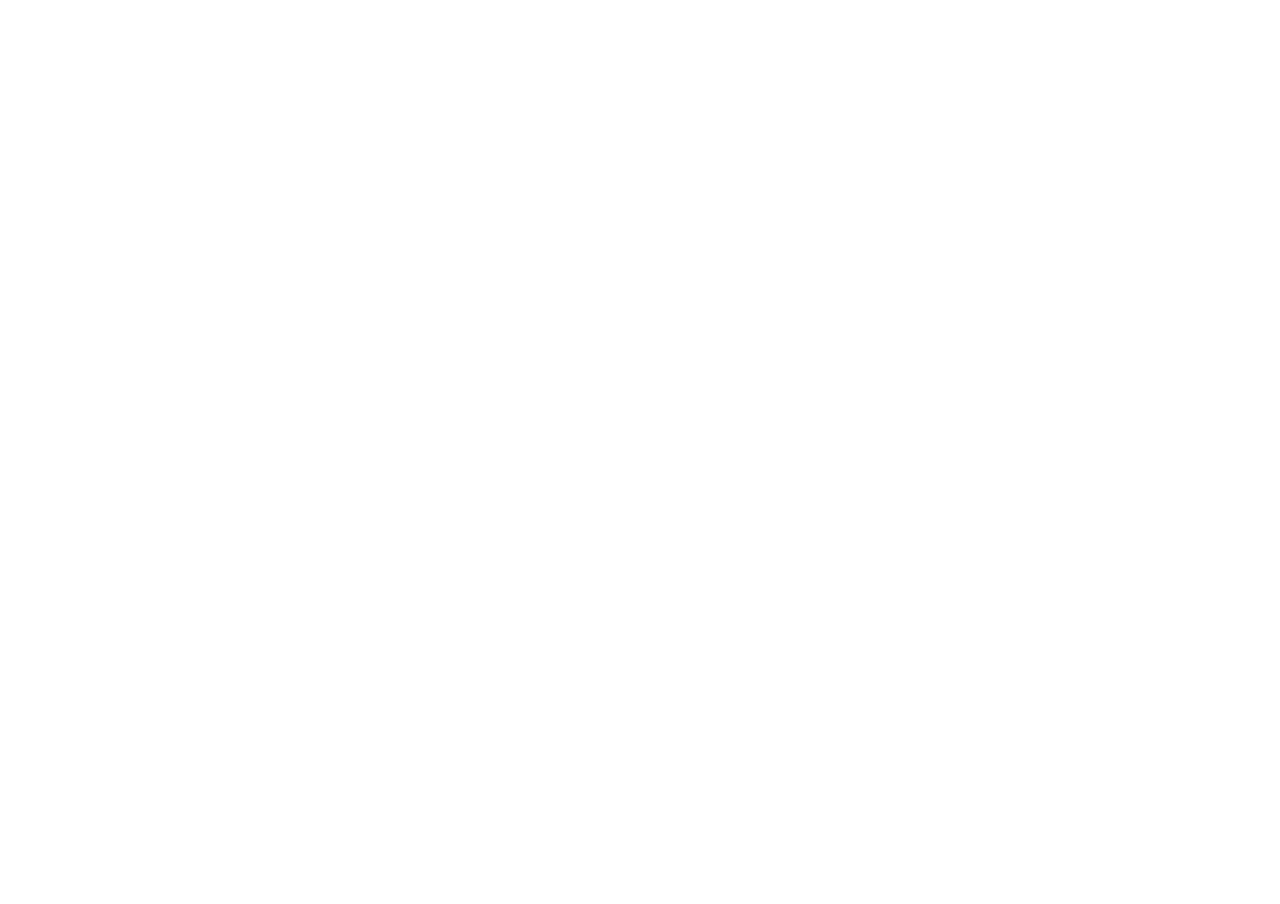
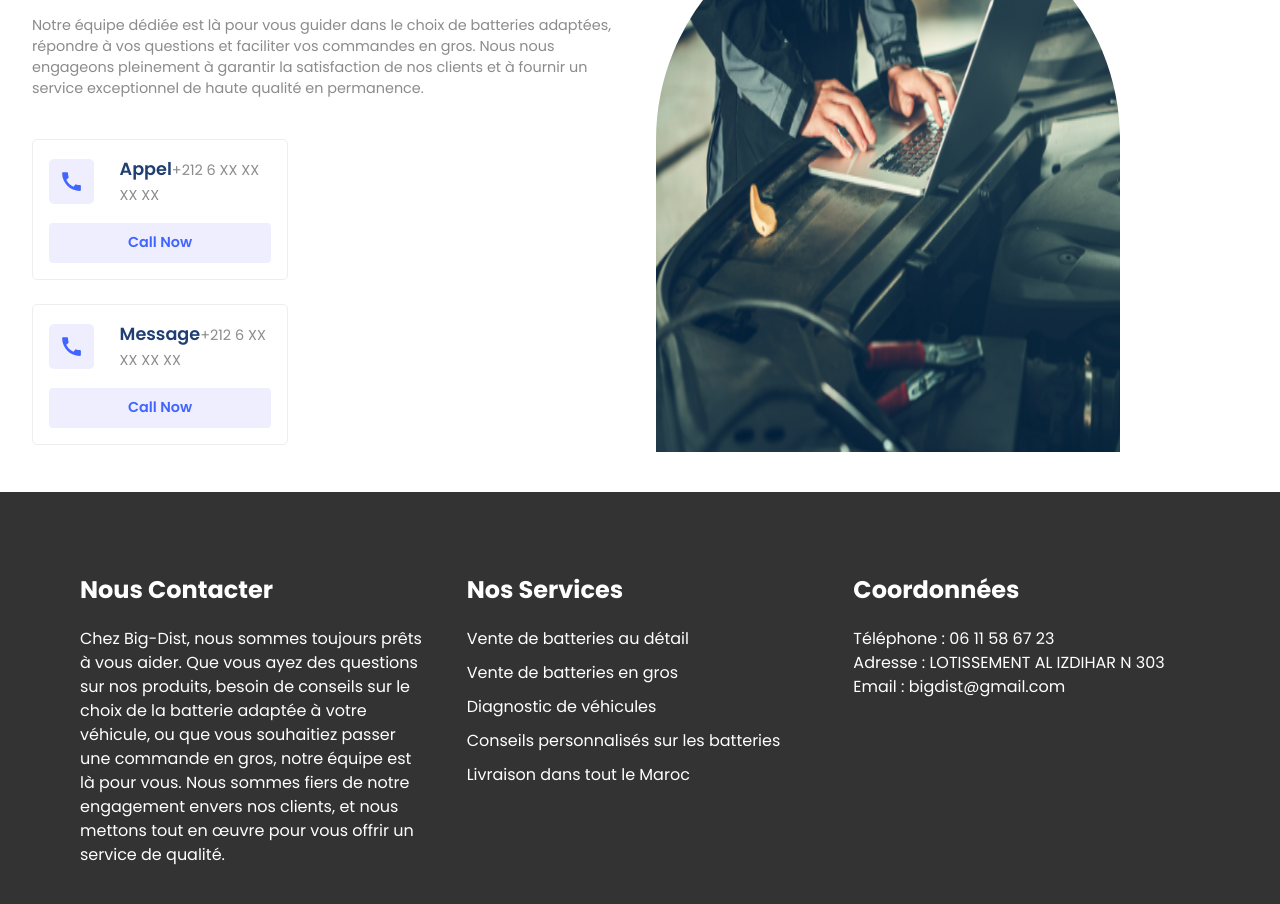
Before and after one commit to LahNabil/Big-Dist, a React (Vite) app: page / in a window 1280 px wide. Shown: the part 1740-2644 px from the top of the page. Before the commit the page ends 1608 px from the top, so only its background shows below. Built offline with nearby package versions, Linux system fonts and the light colour scheme; no server answers.

Commit message:
finishing first page

```diff
--- a/src/App.jsx
+++ b/src/App.jsx
@@ -4,6 +4,8 @@
 import './App.css'
 import Batteries from "./composants/Batteries/Batteries";
 import Value from "./composants/Value/Value"
+import Contact from "./composants/Contact/Contact"
+import Footer from "./composants/Footer/Footer"
 function App() {
   return (
     <div className="app">
@@ -15,6 +17,8 @@
       <Companies/>
       <Batteries/>
       <Value/>
+      <Contact/>
+      <Footer/>
 
 
     </div>
--- /dev/null
+++ b/src/composants/Contact/Contact.css
@@ -0,0 +1,52 @@
+.c-container{
+    justify-content: space-between;
+}
+.c-container>div{
+    flex:1;
+}
+.c-right{
+    width:100%;
+}
+.c-left{
+    gap: 0.5rem;
+}
+.contactModes{
+    margin-top: 2rem;
+    gap: 1rem;
+
+}
+.contactModes .row{
+    gap: 1.5rem;
+}
+.mode{
+    width: 16rem;
+    padding: 1rem;
+    border: 0.8px solid rgba(128, 128, 128, 0.143);
+    border-radius: 5px;
+    gap: 1rem;
+    transition: all 300ms ease-in-out;
+}
+.mode .button{
+    width: 100%;
+    background: var(--lightBlue);
+    color: var(--blue);
+    font-size: 0.9rem;
+    font-weight: 600;
+}
+.mode >:nth-child(1){
+    width: 100%;
+    gap: 1.6rem;
+}
+.mode .detail .primaryText{
+    font-size: 1.1rem;
+    font-weight: 600;
+}
+.mode:hover{
+    scale: 1.1;
+    box-shadow: var(--shadow);
+}
+.mode .button:hover{
+    background: var(--blue-gradient);
+    color: white;
+    scale: 0.8;
+}
--- /dev/null
+++ b/src/composants/Contact/Contact.jsx
@@ -0,0 +1,54 @@
+import React from 'react'
+import "./Contact.css"
+import {MdCall} from 'react-icons/md'
+import {BsFillChatDotsFill} from 'react-icons/bs'
+import {HiChatBubbleBottomCenter} from 'react-icons/hi2'
+
+const Contact = () => {
+  return (
+    <section className='c-wrapper'>
+        <div className="paddings innerWidth flexCenter c-container">
+            <div className="flexColStart c-left">
+                <span className='orangeText'>Contactez-nous</span>
+                <span className='primaryText'>Accessibilité à Nos Services</span>
+                <span className='secondaryText'>Notre équipe dédiée est là pour vous guider dans le choix de batteries adaptées, répondre à vos questions et faciliter vos commandes en gros. Nous nous engageons pleinement à garantir la satisfaction de nos clients et à fournir un service exceptionnel de haute qualité en permanence.</span>
+                <div className="flexColStart contactModes">
+                    <div className="flexColStart row">
+                        <div className="flexColCenter mode">
+                            <div className="flexStart">
+                                <div className="flexCenter icon">
+                                    <MdCall size={25}/>
+                                </div>
+                                <div className="flexColstart detail">
+                                    <span className='primaryText'>Appel</span>
+                                    <span className='secondaryText'>+212 6 XX XX XX XX</span>
+                                </div>
+                            </div>
+                            <div className="flexCenter button">Call Now</div>
+                        </div>
+                        <div className="flexColCenter mode">
+                            <div className="flexStart">
+                                <div className="flexCenter icon">
+                                    <MdCall size={25}/>
+                                </div>
+                                <div className="flexColstart detail">
+                                    <span className='primaryText'>Message</span>
+                                    <span className='secondaryText'>+212 6 XX XX XX XX</span>
+                                </div>
+                            </div>
+                            <div className="flexCenter button">Call Now</div>
+                        </div>
+                    </div>
+                </div>
+            </div>
+            <div className="c-right">
+                <div className="image-container">
+                    <img src='./contact.png' alt='image-contact'/>
+                </div>
+            </div>
+        </div>
+    </section>
+  )
+}
+
+export default Contact
--- /dev/null
+++ b/src/composants/Footer/Footer.css
@@ -0,0 +1,84 @@
+.f-wrapper {
+    background-color: #333;
+    color: #fff;
+    padding: 40px 0;
+  }
+
+  .f-container {
+    display: flex;
+    justify-content: space-between;
+    max-width: 1200px;
+    margin: 0 auto;
+    padding: 20px;
+  }
+
+  .f-contact, .f-services, .f-contact-info {
+    flex: 1;
+    padding: 20px;
+  }
+
+  .f-contact h3, .f-services h3, .f-contact-info h3 {
+    font-size: 20px;
+    margin-bottom: 10px;
+  }
+  h2{
+    margin-bottom: 20px;
+  }
+
+  .f-contact p, .f-services ul, .f-contact-info p {
+    font-size: 16px;
+    line-height: 1.5;
+  }
+
+  .f-services ul {
+    list-style: none;
+    padding: 0;
+  }
+
+  .f-services li {
+    margin-bottom: 10px;
+  }
+
+  .f-social-media {
+    flex: 1;
+    padding: 20px;
+  }
+
+  .f-social-media h3 {
+    font-size: 20px;
+    margin-bottom: 20px;
+  }
+
+  .f-icons {
+    display: flex;
+    gap: 20px;
+  }
+
+  .f-icons a {
+    color: #fff;
+    font-size: 24px;
+    text-decoration: none;
+    transition: color 0.3s;
+  }
+
+  .f-icons a:hover {
+    color: #007bff; /* Couleur au survol (bleu par exemple) */
+  }
+
+  .f-copy {
+    text-align: center;
+    padding: 20px 0;
+    font-size: 14px;
+  }
+
+  /* Médias Query pour la mise en page mobile */
+  @media (max-width: 768px) {
+    .f-container {
+      flex-direction: column;
+      text-align: center;
+    }
+
+    .f-contact, .f-services, .f-contact-info {
+      margin-bottom: 30px;
+    }
+  }
--- /dev/null
+++ b/src/composants/Footer/Footer.jsx
@@ -0,0 +1,33 @@
+import React from 'react';
+import './Footer.css';
+
+const Footer = () => {
+  return (
+    <footer className='f-wrapper'>
+      <div className='f-container'>
+        <div className='f-contact'>
+          <h2>Nous Contacter</h2>
+          <p>Chez Big-Dist, nous sommes toujours prêts à vous aider. Que vous ayez des questions sur nos produits, besoin de conseils sur le choix de la batterie adaptée à votre véhicule, ou que vous souhaitiez passer une commande en gros, notre équipe est là pour vous. Nous sommes fiers de notre engagement envers nos clients, et nous mettons tout en œuvre pour vous offrir un service de qualité.</p>
+        </div>
+        <div className='f-services'>
+          <h2>Nos Services</h2>
+          <ul>
+            <li>Vente de batteries au détail</li>
+            <li>Vente de batteries en gros</li>
+            <li>Diagnostic de véhicules</li>
+            <li>Conseils personnalisés sur les batteries</li>
+            <li>Livraison dans tout le Maroc</li>
+          </ul>
+        </div>
+        <div className='f-contact-info'>
+          <h2>Coordonnées</h2>
+          <p>Téléphone : 06 11 58 67 23</p>
+          <p>Adresse : LOTISSEMENT AL IZDIHAR N 303</p>
+          <p>Email : bigdist@gmail.com</p>
+        </div>
+      </div>
+    </footer>
+  );
+};
+
+export default Footer;
--- a/src/composants/Header/Header.jsx
+++ b/src/composants/Header/Header.jsx
@@ -8,8 +8,7 @@
             <img src="./logo-big-dist.png" logo="logo big" width={100}/>
             <div className="flexCenter h-menu">
                 <a href="">Batteries</a>
-                <a href=''>Our values</a>
-                <a href=''>Get Started</a>
+                <a href=''>About Us</a>
                 <button className='button'>
                 <a href=''>Contact</a>
                 </button>
```
Also changed, not shown: public/contact.jpg (deleted), public/contact.png (added).
